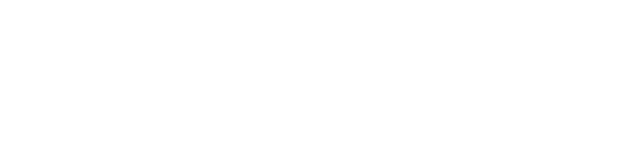
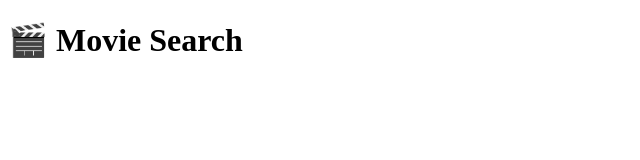
Before and after one commit to oiiiMansi/MovieSearch, a plain HTML site: page index.html in a window 1280 px wide. Shown: the whole page, without its empty margins (0-640 px from the left). Drawn offline with Linux system fonts and the light colour scheme.

Commit message:
project set up

```diff
--- a/index.html
+++ b/index.html
@@ -8,7 +8,7 @@
 </head>
 <body>
     <div class="app"></div>
-
+    <h1>🎬 Movie Search</h1>
 
     <script src="script.js"></script>
 </body>
```
